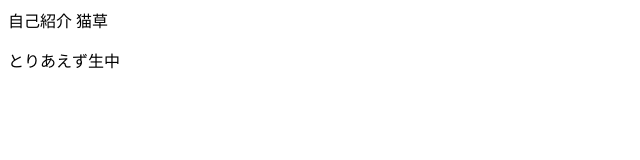
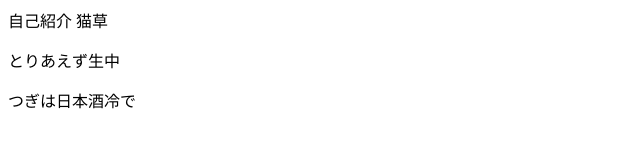
Before and after one commit to makomegane/nukokusa.github.io, a plain HTML site: page aboutme.html in a window 1280 px wide. Shown: the whole page, without its empty margins (0-640 px from the left). Drawn offline with Linux system fonts and the light colour scheme.

Commit message:
aboutme変更
他人変更を追加

```diff
--- a/aboutme.html
+++ b/aboutme.html
@@ -9,5 +9,6 @@
     <body>
         <p>自己紹介 猫草</p>
         <p>とりあえず生中</p>
+        <p>つぎは日本酒冷で</p>
     </body>
 </html>
```
